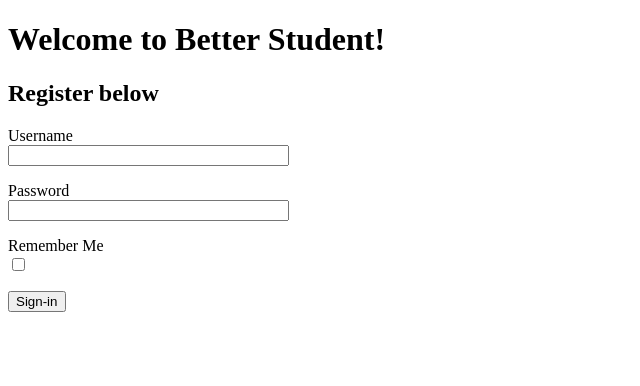
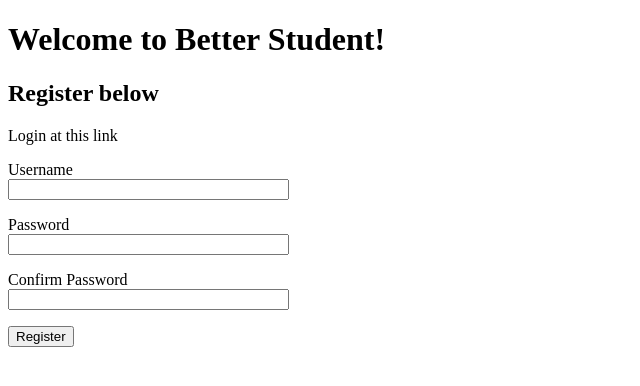
Before and after one commit to Jgoody4/Team-5, a Flask app: page / in a window 1280 px wide. Shown: the top 386 px of the page, without its empty margins (0-640 px from the left). Run offline with Flask 2, Linux system fonts and the light colour scheme.

Commit message:
Registration page

```diff
--- a/our_site/__init__.py
+++ b/our_site/__init__.py
@@ -14,5 +14,10 @@
 )
 
 db = SQLAlchemy(the_site)
+with the_site.app_context():
+    db.create_all()
 
+login = LoginManager(the_site)
+# right side is the function that's called to login users
+login.login_view ='login'
 from our_site import routes, models
--- a/our_site/forms.py
+++ b/our_site/forms.py
@@ -1,10 +1,44 @@
 from flask_wtf import FlaskForm
 from wtforms import StringField, PasswordField, BooleanField, SubmitField
-from wtforms.validators import DataRequired
+from wtforms.validators import DataRequired, EqualTo, Length
 
 
 class RegistrationForm(FlaskForm):
-  username = StringField('Username', validators=[DataRequired()])
-  password = PasswordField('Password')
-  remember_me = BooleanField('Remember Me')
-  submit = SubmitField('Sign-in')
+    username = StringField(
+        'Username',
+        validators=[
+            DataRequired()
+        ]
+    )
+    password = PasswordField(
+        'Password',
+        validators=[
+            DataRequired(),
+            Length(min=8, message='Password must be at least 8 characters!')
+        ]
+    )
+    confirm = PasswordField(
+        'Confirm Password',
+        validators=[
+            DataRequired(),
+            EqualTo(password, message='Passwords must match!')
+        ]
+    )
+    submit = SubmitField('Register')
+
+
+class LoginForm(FlaskForm):
+    username = StringField(
+        'Username',
+        validators=[
+            DataRequired()
+        ]
+    )
+    password = PasswordField(
+        'Password',
+        validators=[
+            DataRequired()
+        ]
+    )
+    remember_me = BooleanField('Remember Me')
+    submit = SubmitField('Sign-in')
--- a/our_site/routes.py
+++ b/our_site/routes.py
@@ -1,5 +1,5 @@
 from flask import escape, flash, render_template, redirect
-from flask_login import login_required, login_user, logout_user
+from flask_login import current_user, login_required, login_user, logout_user
 from our_site import the_site
 from our_site import db
 from our_site.forms import RegistrationForm
@@ -10,12 +10,17 @@
 def home():
     form = RegistrationForm()
     if form.validate_on_submit():
-        user = User.query.filter_by(username=form.username.data).first()
-        if user is None or not user.check_password(form.password.data):
-            flash('Invalid username or password')
-            redirect('/')
-        login_user(user, remember=form.remember_me.data)
-        return redirect('/menu')
+        existing_user = User.query.filter_by(username=form.username.data).first()
+        if existing_user is None:
+            new_user = User(
+                username = form.username.data
+            )
+            new_user.set_password(form.password.data)
+            db.session.add(new_user)
+            db.session.commit()
+            login_user(new_user)
+            return redirect('/menu')
+        flash('Usernames must be unique!')
     return render_template('home.html', form=form)
 
 @the_site.route('/menu')
--- a/our_site/templates/home.html
+++ b/our_site/templates/home.html
@@ -7,23 +7,34 @@
   <body>
     <h1>Welcome to Better Student!</h1>
     <h2>Register below</h2>
+    <p>Login at this link</p>
+
+    {% with messages = get_flashed_messages() %}
+      {% if messages %}
+      <ul>
+        {% for message in messages %}
+          <li>{{ message }}</li>
+        {% endfor %}
+      </ul>
+      {% endif %}
+    {% endwith %}
 
     <form action="" method="POST" novalidate>
       {{ form.hidden_tag() }}
       <p>
-          {{ form.username.label }} <br>
-          {{ form.username(size=32) }}
+        {{ form.username.label }} <br>
+        {{ form.username(size=32) }}
       </p>
       <p>
-          {{ form.password.label }} <br>
-          {{ form.password(size=32) }}
+        {{ form.password.label }} <br>
+        {{ form.password(size=32) }}
       </p>
       <p>
-          {{ form.remember_me.label }} <br>
-          {{ form.remember_me() }}
+        {{ form.confirm.label }} <br>
+        {{ form.confirm(size=32) }}
       </p>
       <p>
-          {{ form.submit() }}
+        {{ form.submit() }}
       </p>
     </form>
   </body>
--- /dev/null
+++ b/our_site/templates/j.html
@@ -0,0 +1,5 @@
+<!DOCTYPE html>
+
+<html>
+  <p>2</p>
+</html>
```
Also changed, not shown: our_site/models.py (+8 -3 lines), our_site/app.db.
